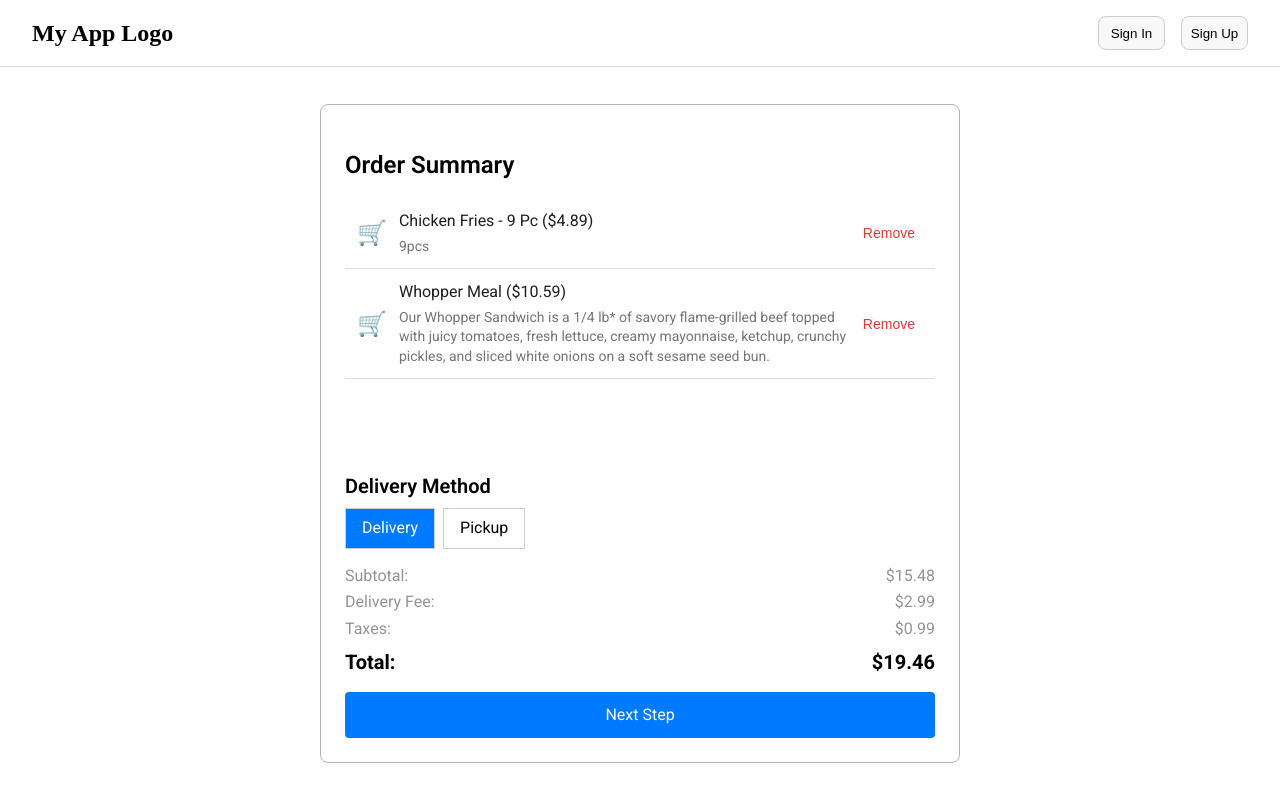
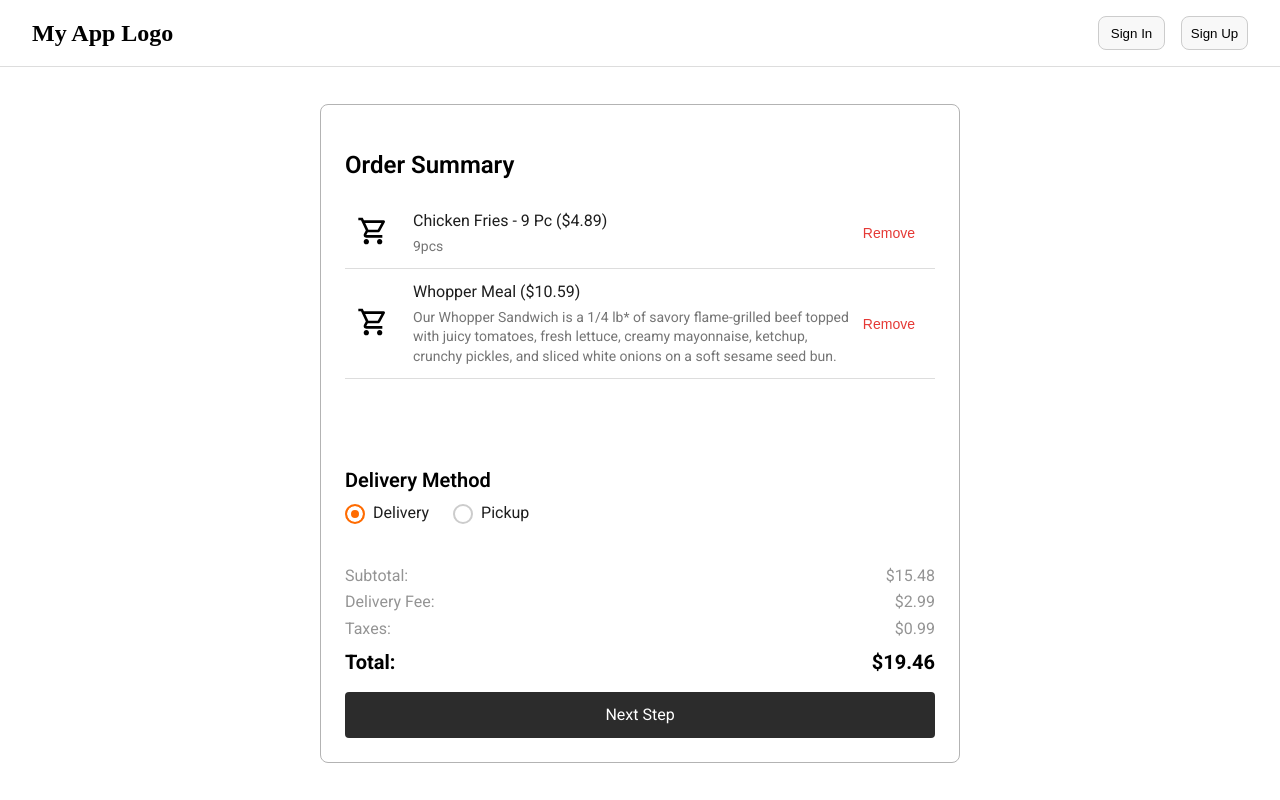
Before and after one commit to Jer3myYu/webproject_online_order, a React (Create React App) app in the folder frontend/: page /checkout in a window 1280 px wide. Built offline with nearby package versions, Linux system fonts and the light colour scheme.

Commit message:
fix: checkout summary style

```diff
--- a/frontend/package.json
+++ b/frontend/package.json
@@ -3,6 +3,10 @@
   "version": "0.1.0",
   "private": true,
   "dependencies": {
+    "@emotion/react": "^11.14.0",
+    "@emotion/styled": "^11.14.0",
+    "@mui/icons-material": "^6.4.7",
+    "@mui/material": "^6.4.7",
     "@testing-library/jest-dom": "^5.17.0",
     "@testing-library/react": "^13.4.0",
     "@testing-library/user-event": "^13.5.0",
--- a/frontend/src/features/checkout/components/OrderItemCard.js
+++ b/frontend/src/features/checkout/components/OrderItemCard.js
@@ -1,11 +1,13 @@
 import React from 'react';
 import styles from '../styles/OrderItemCard.module.css';
+import ShoppingCartOutlinedIcon from '@mui/icons-material/ShoppingCartOutlined';
 
 const OrderItemCard = ({ item, onRemove }) => {
   return (
     <div className={styles.card}>
       <div className={styles.icon}>
-        <span role="img" aria-label="cart">🛒</span>
+        {/* <span role="img" aria-label="cart">🛒</span> */}
+        <ShoppingCartOutlinedIcon style={{ width: '32px', height: '32px' }} />
       </div>
       <div className={styles.details}>
         <div className={styles.title}>
--- a/frontend/src/features/checkout/components/OrderSummary.js
+++ b/frontend/src/features/checkout/components/OrderSummary.js
@@ -27,18 +27,26 @@
       </div>
       <h3 className={styles.subtitle}>Delivery Method</h3>
       <div className={styles.deliveryOptions}>
-        <button
-          className={deliveryMethod === 'delivery' ? styles.selected : ''}
-          onClick={() => setDeliveryMethod('delivery')}
-        >
-          Delivery
-        </button>
-        <button
-          className={deliveryMethod === 'pickup' ? styles.selected : ''}
-          onClick={() => setDeliveryMethod('pickup')}
-        >
-          Pickup
-        </button>
+        <div className={styles.deliveryOption}>
+          <input
+            type="radio"
+            id="delivery"
+            name="deliveryMethod"
+            checked={deliveryMethod === 'delivery'}
+            onChange={() => setDeliveryMethod('delivery')}
+          />
+          <label htmlFor="delivery">Delivery</label>
+        </div>
+        <div className={styles.deliveryOption}>
+          <input
+            type="radio"
+            id="pickup"
+            name="deliveryMethod"
+            checked={deliveryMethod === 'pickup'}
+            onChange={() => setDeliveryMethod('pickup')}
+          />
+          <label htmlFor="pickup">Pickup</label>
+        </div>
       </div>
       <div className={styles.summaryTotals}>
         <div className={styles.row}>
--- a/frontend/src/features/checkout/styles/CheckoutDetails.module.css
+++ b/frontend/src/features/checkout/styles/CheckoutDetails.module.css
@@ -112,7 +112,7 @@
 
 .checkoutButton {
     padding: 12px;
-    background: #007bff;
+    background: #2C2C2C;
     color: #fff;
     border: none;
     border-radius: 4px;
@@ -129,5 +129,5 @@
 }
 
 .checkoutButton:hover {
-    background: #0056b3;
+    background: #2c2c2cc9;
 }
--- a/frontend/src/features/checkout/styles/OrderItemCard.module.css
+++ b/frontend/src/features/checkout/styles/OrderItemCard.module.css
@@ -8,8 +8,7 @@
 }
 
 .icon {
-    margin-right: 12px;
-    font-size: 24px;
+    margin-right: 24px;
 }
 
 .details {
--- a/frontend/src/features/checkout/styles/OrderSummary.module.css
+++ b/frontend/src/features/checkout/styles/OrderSummary.module.css
@@ -48,11 +48,25 @@
     margin: 16px 0 8px;
 }
 
-.deliveryOptions button {
-    margin-right: 8px;
-    padding: 8px 16px;
-    border: 1px solid #ccc;
-    background: #fff;
+.deliveryOptions {
+    display: flex;
+    gap: 24px;
+    margin-bottom: 24px;
+}
+
+.deliveryOption {
+    display: flex;
+    align-items: center;
+    cursor: pointer;
+}
+
+.deliveryOption input[type="radio"] {
+    display: none;
+}
+
+.deliveryOption label {
+    display: flex;
+    align-items: center;
     cursor: pointer;
     font-family: 'Roboto', sans-serif;
     font-optical-sizing: auto;
@@ -61,11 +75,28 @@
     font-variation-settings: "wdth" 100;
     font-size: 16px;
     line-height: 140%;
+    color: #1E1E1E;
 }
 
-.deliveryOptions button.selected {
-    background: #007bff;
-    color: #fff;
+.deliveryOption label::before {
+    content: '';
+    display: inline-block;
+    width: 20px;
+    height: 20px;
+    border: 2px solid #ccc;
+    border-radius: 50%;
+    margin-right: 8px;
+    transition: all 0.3s ease;
+}
+
+.deliveryOption input[type="radio"]:checked + label::before {
+    border-color: #FF6B00;
+    background-color: #FF6B00;
+    box-shadow: inset 0 0 0 4px #fff;
+}
+
+.deliveryOption:hover label::before {
+    border-color: #FF6B00;
 }
 
 .summaryTotals {
@@ -104,7 +135,7 @@
 
 .nextStepButton {
     padding: 12px;
-    background: #007bff;
+    background: #2C2C2C;
     color: #fff;
     border: none;
     border-radius: 4px;
@@ -120,5 +151,5 @@
 }
 
 .nextStepButton:hover {
-    background: #0056b3;
+    background: #2c2c2cc9;
 }
```
Also changed, not shown: 1 other file (tests, documents, lock files or other folders).
